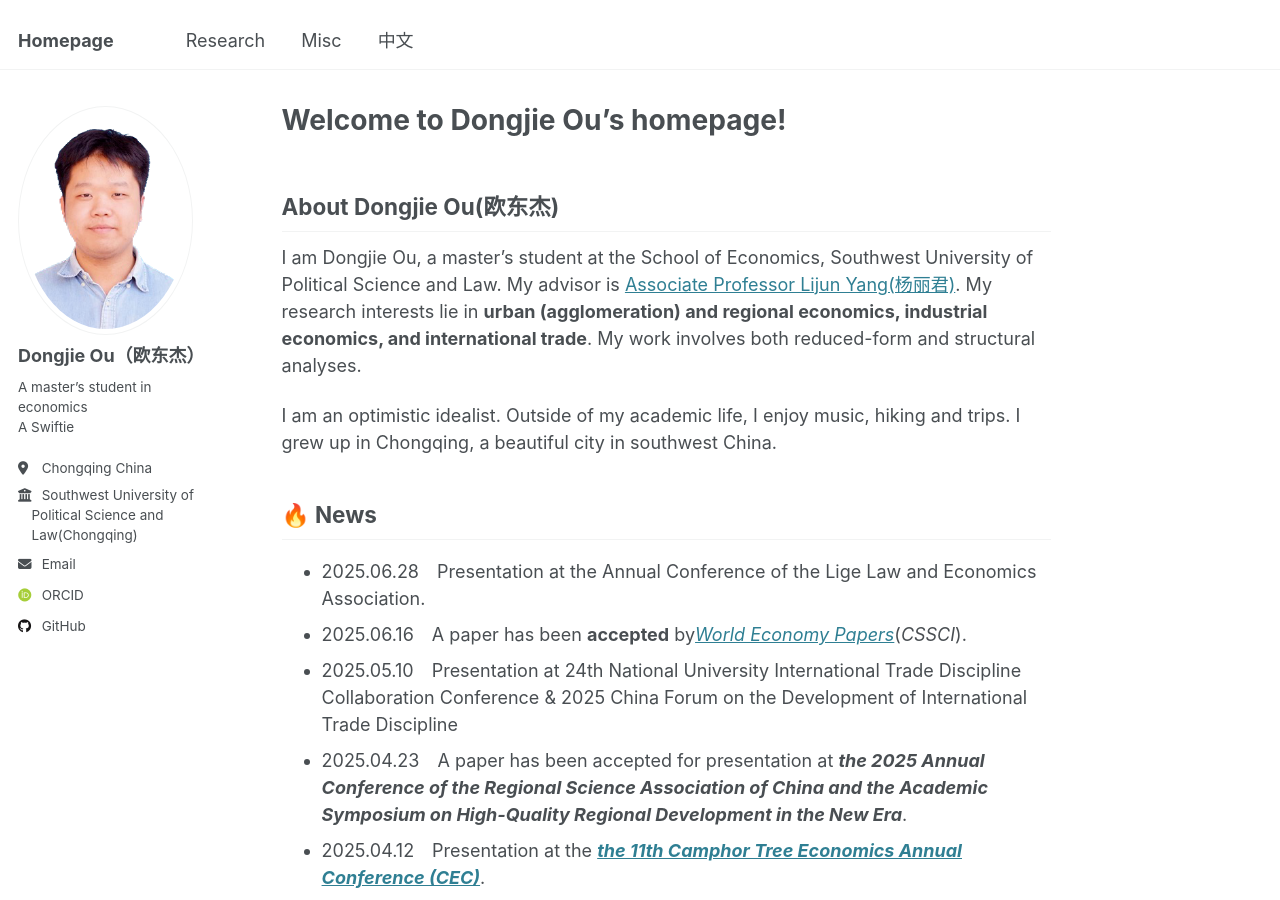
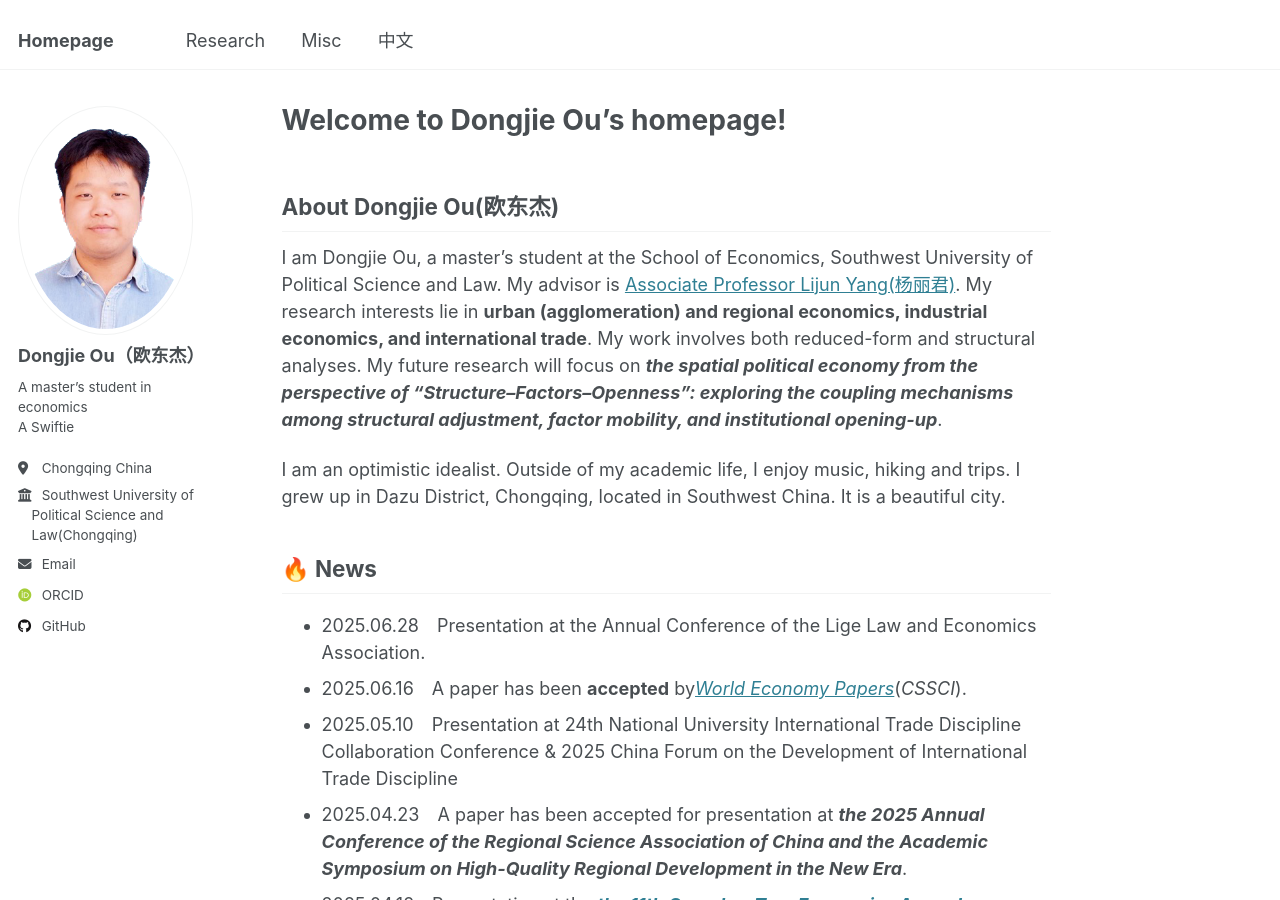
Before and after one commit to oudongjie2001/oudongjie2001.github.io, a Jekyll site: the page built from _pages/about.md, in a window 1280 px wide and 900 px high. Built offline with Jekyll 4.4.1, drawn with Linux system fonts in a browser that asks for light colours; some web fonts are replaced.

Commit message:
Update about.md

```diff
--- a/_pages/about.md
+++ b/_pages/about.md
@@ -8,9 +8,9 @@ redirect_from:
 ---
 
 ## About Dongjie Ou(欧东杰)
-I am Dongjie Ou, a master’s student at the School of Economics, Southwest University of Political Science and Law.  My advisor is [Associate Professor Lijun Yang(杨丽君)](https://es.swupl.edu.cn/szdw/zrjs/ax/x1gjjjymyx/283110.htm). My research interests lie in **urban (agglomeration) and regional economics, industrial economics, and international trade**. My work involves both reduced-form and structural analyses.
+I am Dongjie Ou, a master’s student at the School of Economics, Southwest University of Political Science and Law.  My advisor is [Associate Professor Lijun Yang(杨丽君)](https://es.swupl.edu.cn/szdw/zrjs/ax/x1gjjjymyx/283110.htm). My research interests lie in **urban (agglomeration) and regional economics, industrial economics, and international trade**. My work involves both reduced-form and structural analyses. My future research will focus on **_the spatial political economy from the perspective of “Structure–Factors–Openness”: exploring the coupling mechanisms among structural adjustment, factor mobility, and institutional opening-up_**.
 
-I am an optimistic idealist. Outside of my academic life, I enjoy music, hiking and trips. I grew up in Chongqing, a beautiful city in southwest China.
+I am an optimistic idealist. Outside of my academic life, I enjoy music, hiking and trips. I grew up in Dazu District, Chongqing, located in Southwest China. It is a beautiful city.
 
 ## 🔥 News
 - 2025.06.28&emsp;Presentation at the Annual Conference of the Lige Law and Economics Association.
```
